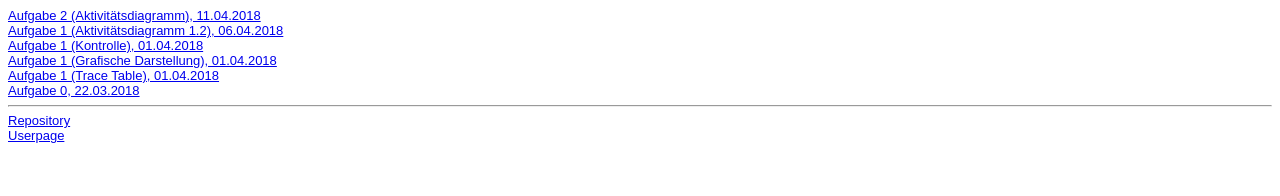
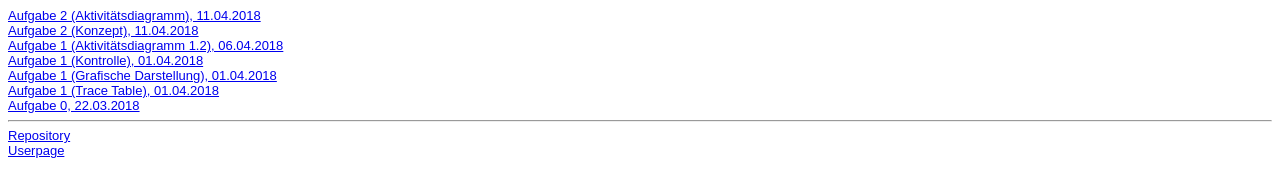
Before and after one commit to LisaJaehn/LisaJaehn.github.io, a plain HTML site: page Steckbrief/steckbrief.htm in a window 1280 px wide. Drawn offline with Linux system fonts and the light colour scheme.

Commit message:
steckbrief

```diff
--- a/Steckbrief/steckbrief.htm
+++ b/Steckbrief/steckbrief.htm
@@ -14,6 +14,8 @@ body {
 <body>
 
 <a href="https://lisajaehn.github.io/EIA2/Aufgabe3/Memorie.pdf" target="_blank">Aufgabe 2 (Aktivitätsdiagramm), 11.04.2018</a></br>
+
+<a href="https://lisajaehn.github.io/EIA2/Aufgabe3/Konzept.pdf" target="_blank">Aufgabe 2 (Konzept), 11.04.2018</a></br>
 
 <a href="https://lisajaehn.github.io/EIA2/Aufgabe2/Diagramm.pdf" target="_blank">Aufgabe 1 (Aktivitätsdiagramm 1.2), 06.04.2018</a></br>
 
```
